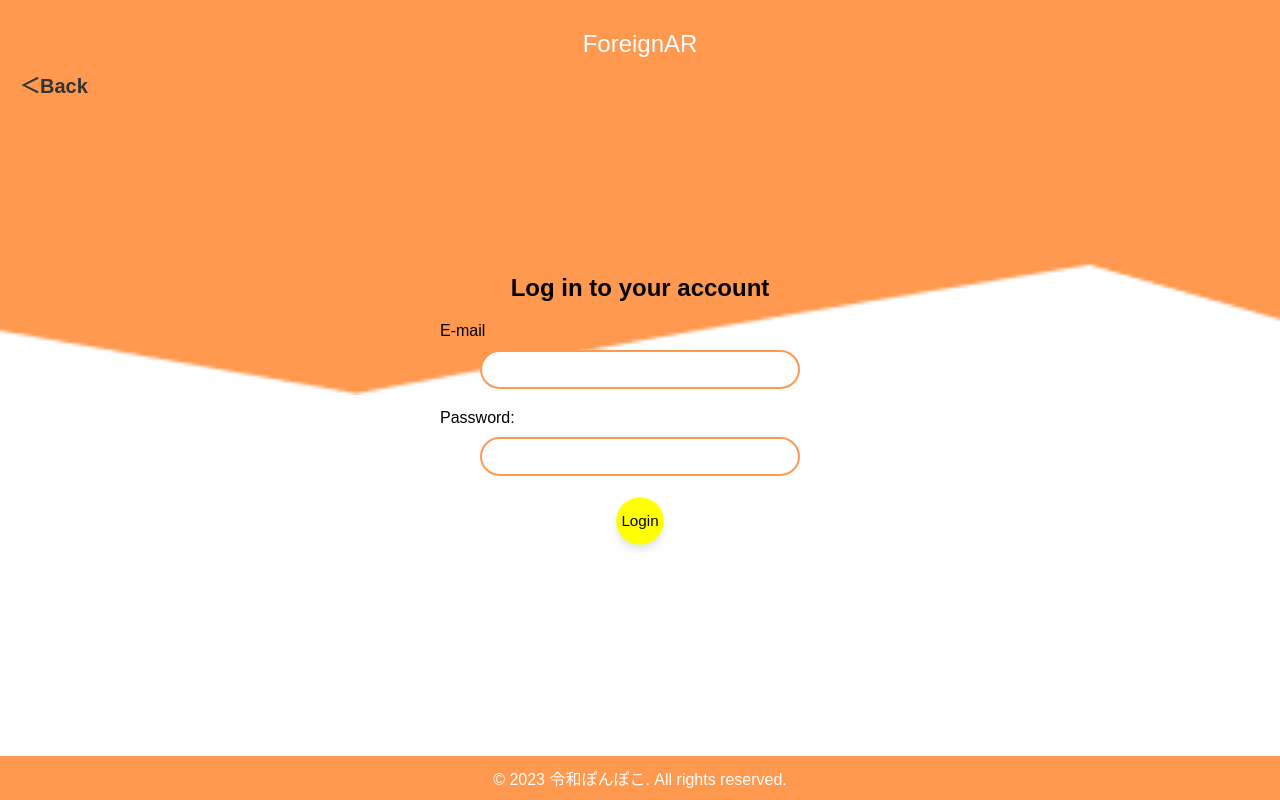
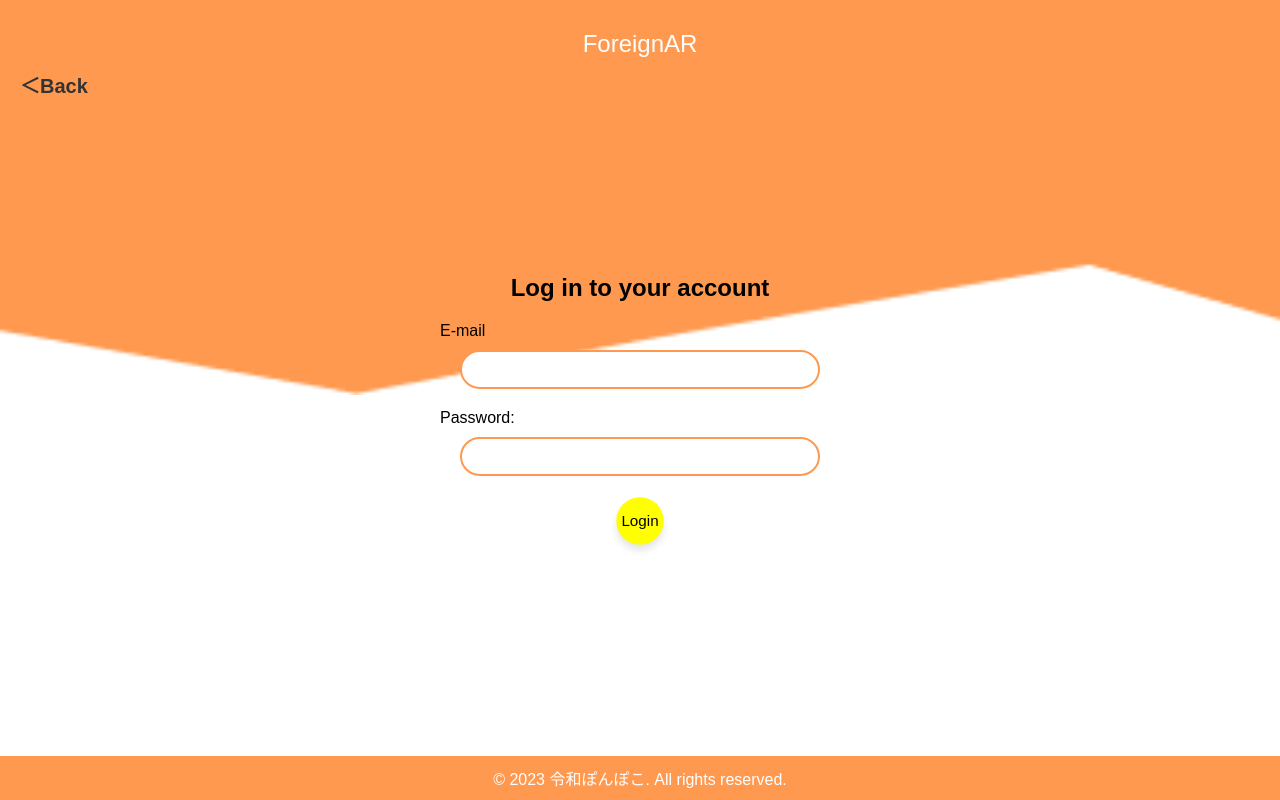
Before and after one commit to ReiwaPonpoco/KIH_hackathon, a plain HTML site: page html/login.html in a window 1280 px wide. Drawn offline with Linux system fonts and the light colour scheme.

Commit message:
[FIX] last

```diff
--- a/css/confirm.css
+++ b/css/confirm.css
@@ -57,7 +57,7 @@ label {
 
 input[type="text"],
 input[type="password"] {
-    width: 80%; /* フォームの入力部分を親要素の幅いっぱいに広げる */
+    width: 90%; /* フォームの入力部分を親要素の幅いっぱいに広げる */
     margin-left: auto; /* これにより左側にマージンが自動的に適用されます */
     margin-right: auto; /* これにより右側にマージンが自動的に適用されます */
     padding: 10px; /* 入力部分の中のテキストに少しスペースを入れる */
```
